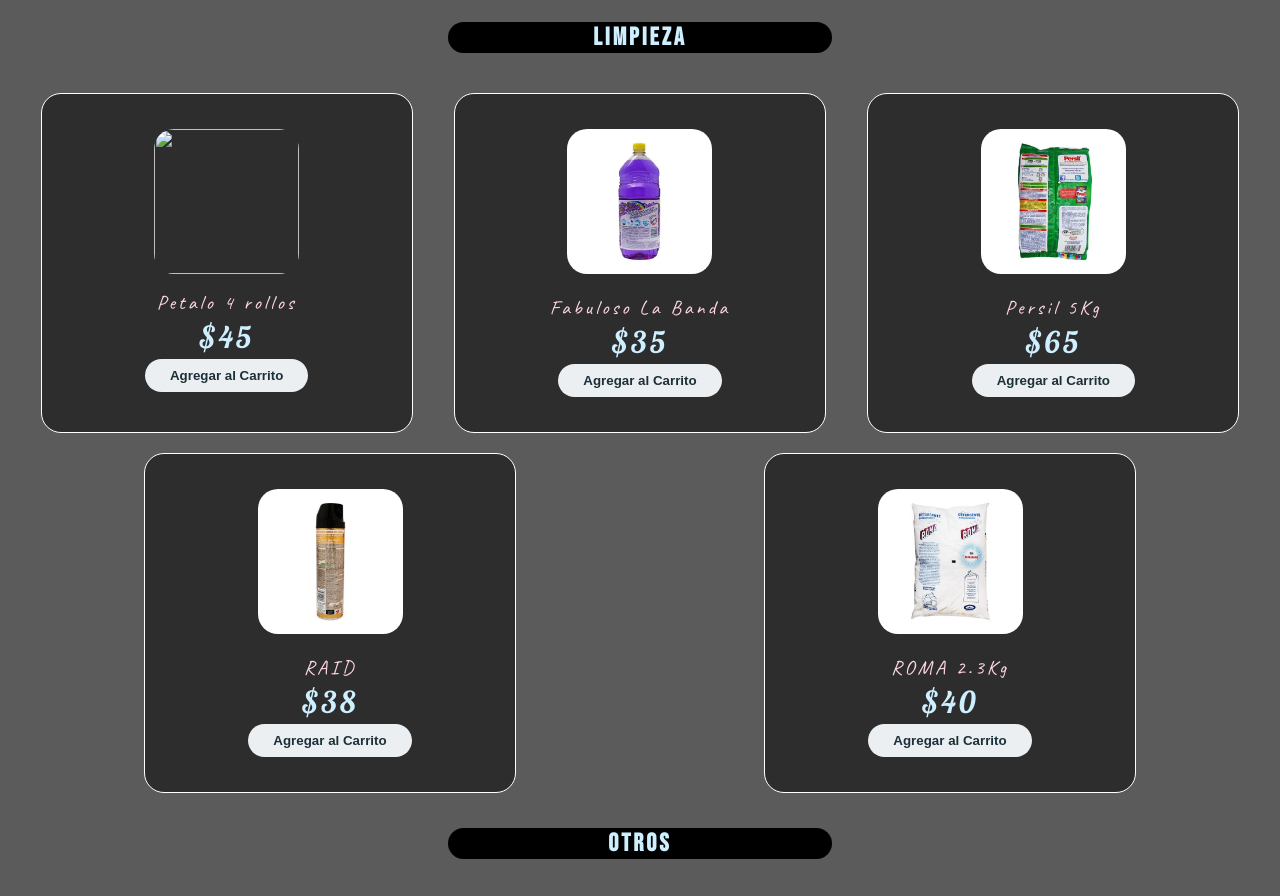
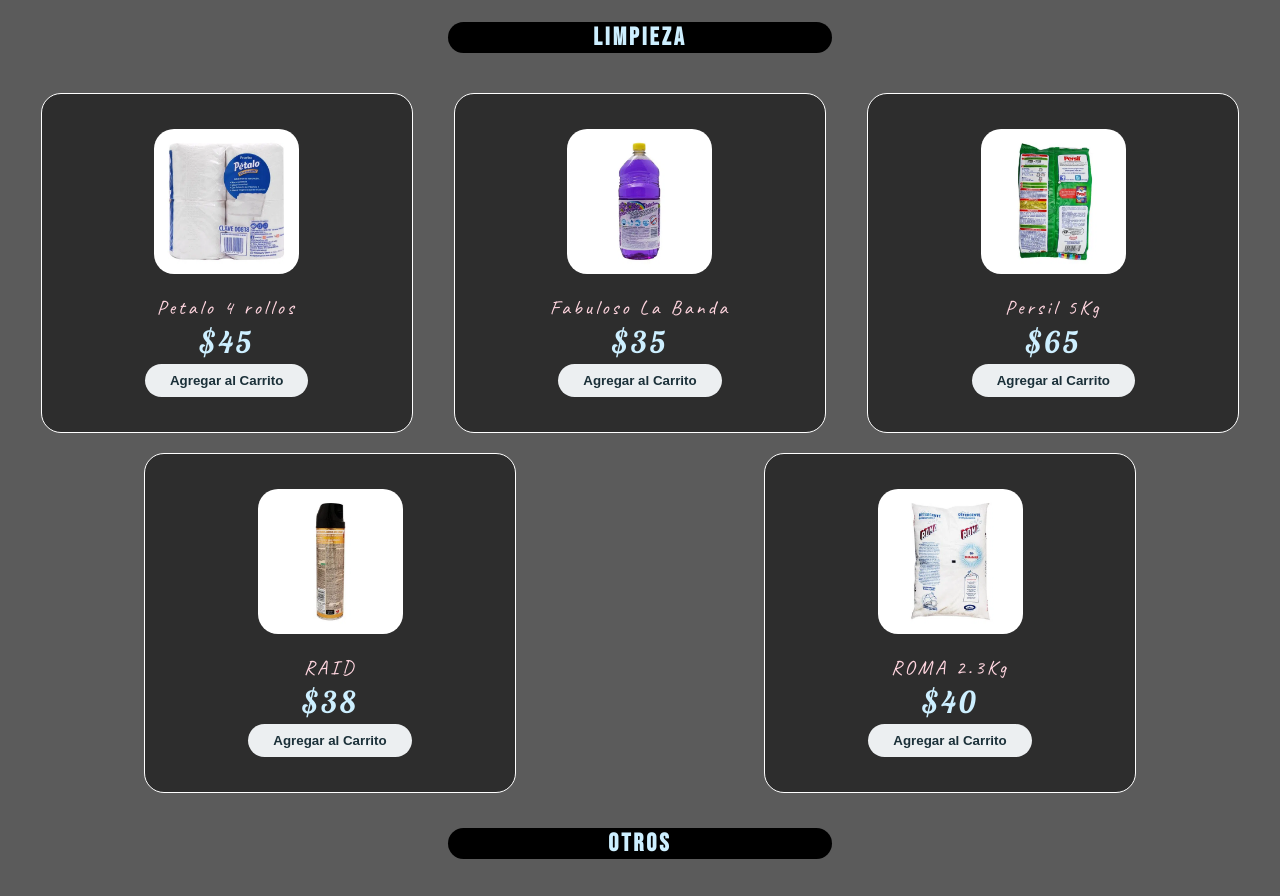
Before and after one commit to denshu29/Abarrotes_Carrito, a plain HTML site: page index.html in a window 1280 px wide. Shown: the part 2980-3876 px from the top of the page. Drawn offline with Linux system fonts and the light colour scheme.

Commit message:
3 commit

```diff
--- a/index.html
+++ b/index.html
@@ -198,7 +198,7 @@
 
         <div class="contenedor-items">
             <div class="item">
-                <img src="img/Limpieza/07501943412217.7.webp" alt="" class="img-item">
+                <img src="img/Limpieza/Petalo.webp" alt="" class="img-item">
                 <h2><span class="titulo-item">Petalo 4 rollos</span></h2>
                 <p><span class="precio-item">$45</span></p>
                 <button class="boton-item">Agregar al Carrito</button>
```
